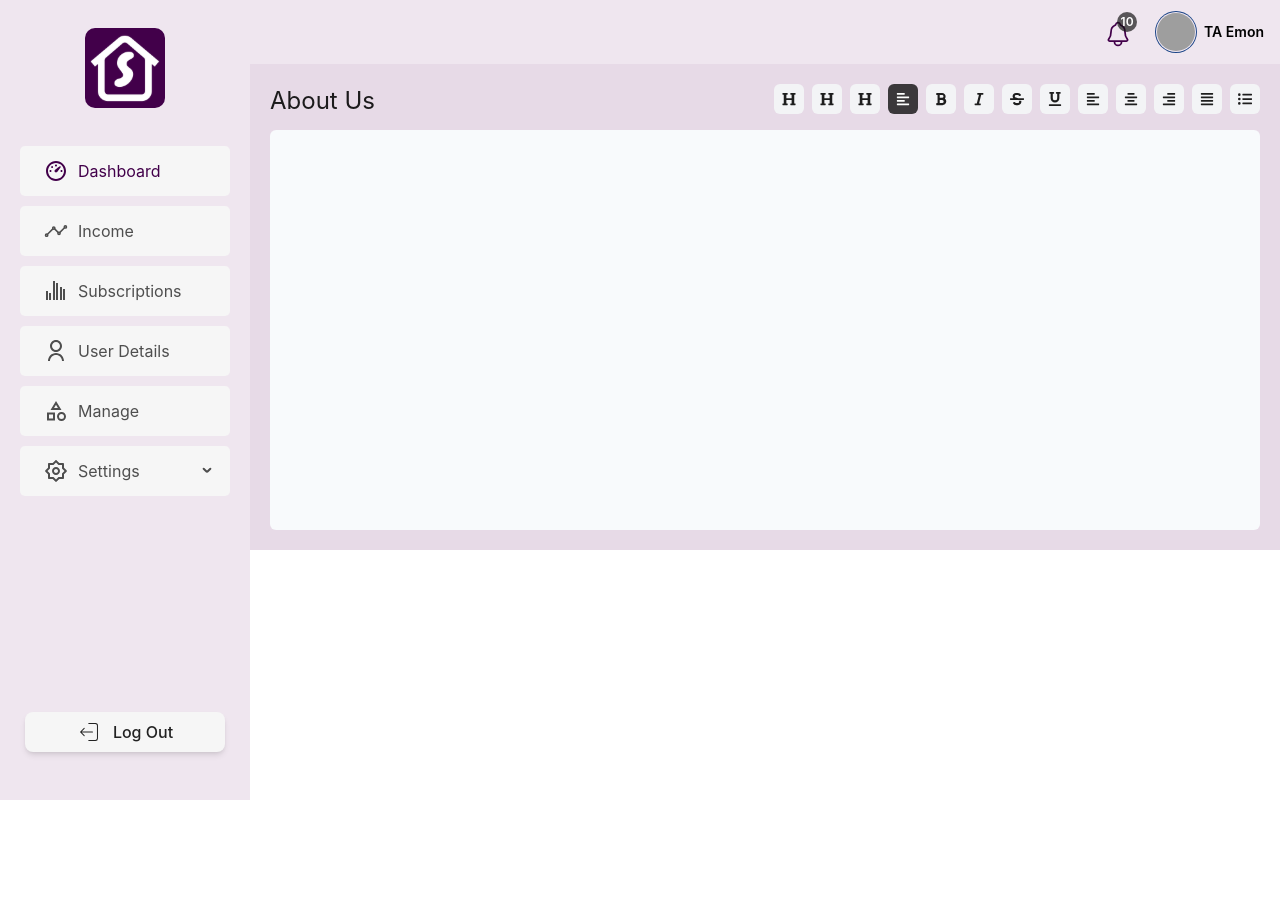
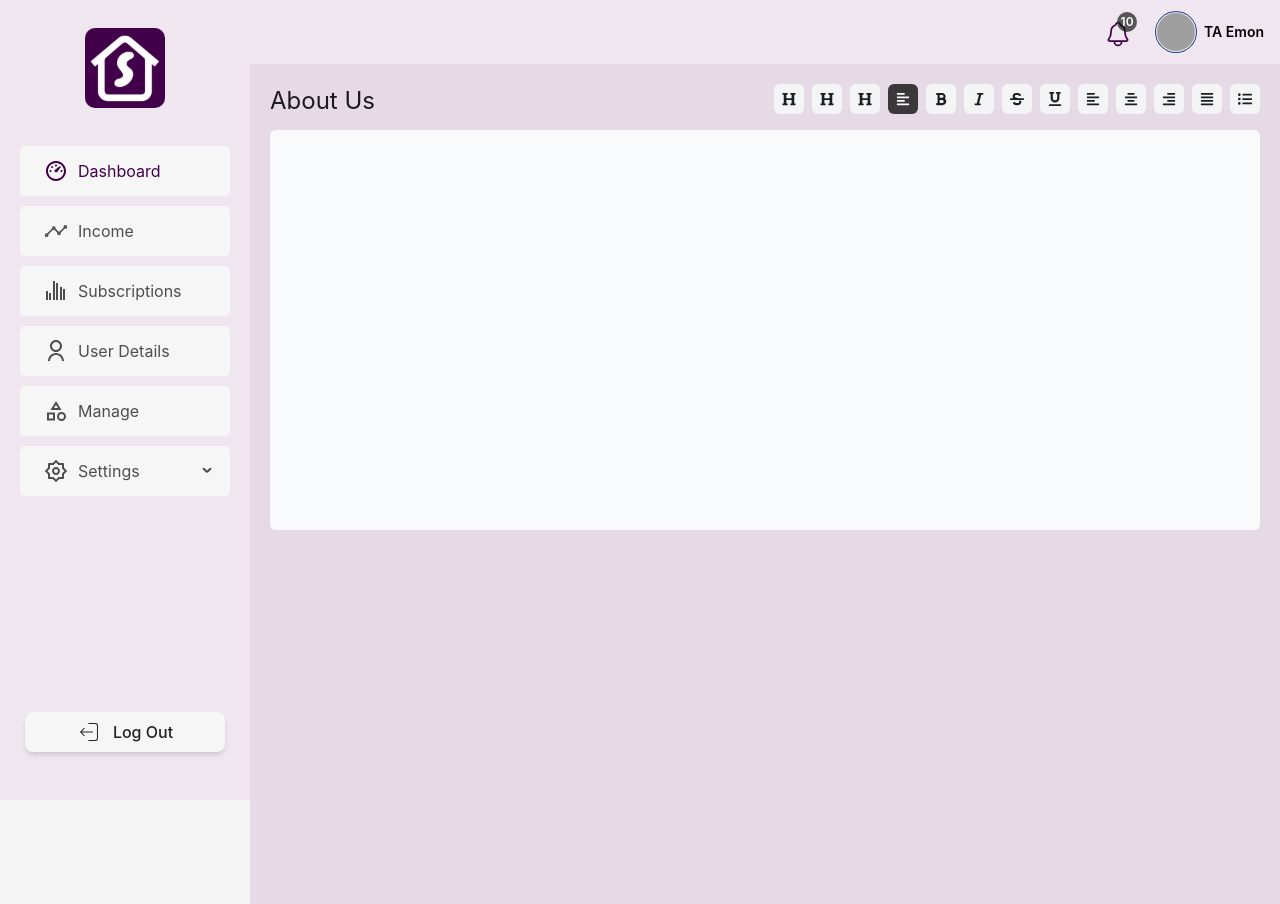
Before and after one commit to MDTanvirAhmedEmon/reactTS-ready-dashboard, a React (Vite) app: page /settings/about-us in a window 1280 px wide. Before the commit the page ends 800 px from the top, so only its background shows below. Built offline with nearby package versions, Linux system fonts and the light colour scheme; grey boxes are pictures that could not be loaded.

Commit message:
fixed min height

```diff
--- a/src/pages/notification/Notification.tsx
+++ b/src/pages/notification/Notification.tsx
@@ -1,6 +1,6 @@
 const Notification: React.FC = () => {
     return (
-        <div className="bg-white h-full rounded-md p-6 mx-auto">
+        <div className="bg-white h-full rounded-md p-6 mx-auto min-h-[100vh]">
             <div className="flex items-center justify-between pb-6">
                 <h3 className="font-bold text-2xl text-gray-800">Notifications</h3>
                 <button
--- a/src/pages/settings/about-us/AboutUs.tsx
+++ b/src/pages/settings/about-us/AboutUs.tsx
@@ -41,7 +41,7 @@ const AboutUs = () => {
         }
     })
     return (
-        <div>
+        <div className='min-h-[100vh]'>
             <div className=' flex justify-between items-center'>
                 <h1 className="text-2xl mb-3">About Us</h1>
                 <MenuBar editor={editor} />
--- a/src/pages/settings/privacy-policy/PrivacyPolicy.tsx
+++ b/src/pages/settings/privacy-policy/PrivacyPolicy.tsx
@@ -41,7 +41,7 @@ const PrivacyPolicy = () => {
         }
     })
     return (
-        <div>
+        <div className='min-h-[100vh]'>
             <div className=' flex justify-between items-center'>
                 <h1 className="text-2xl mb-3">Privacy Policy</h1>
                 <MenuBar editor={editor} />
--- a/src/pages/settings/terms-and-conditon/TermsAndCondition.tsx
+++ b/src/pages/settings/terms-and-conditon/TermsAndCondition.tsx
@@ -41,7 +41,7 @@ const TermsAndCondition = () => {
         }
     })
     return (
-        <div>
+        <div className='min-h-[100vh]'>
             <div className=' flex justify-between items-center'>
                 <h1 className="text-2xl mb-3">Terms And Condition</h1>
                 <MenuBar editor={editor} />
```
